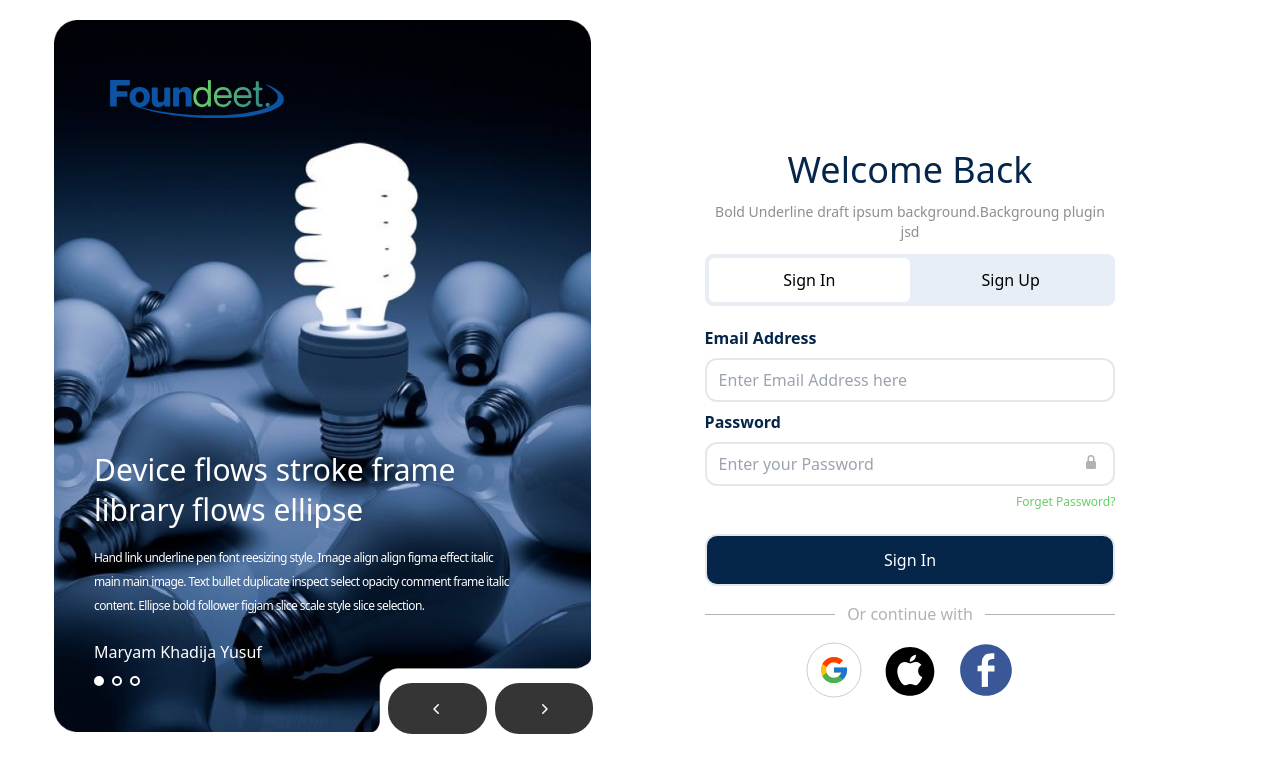
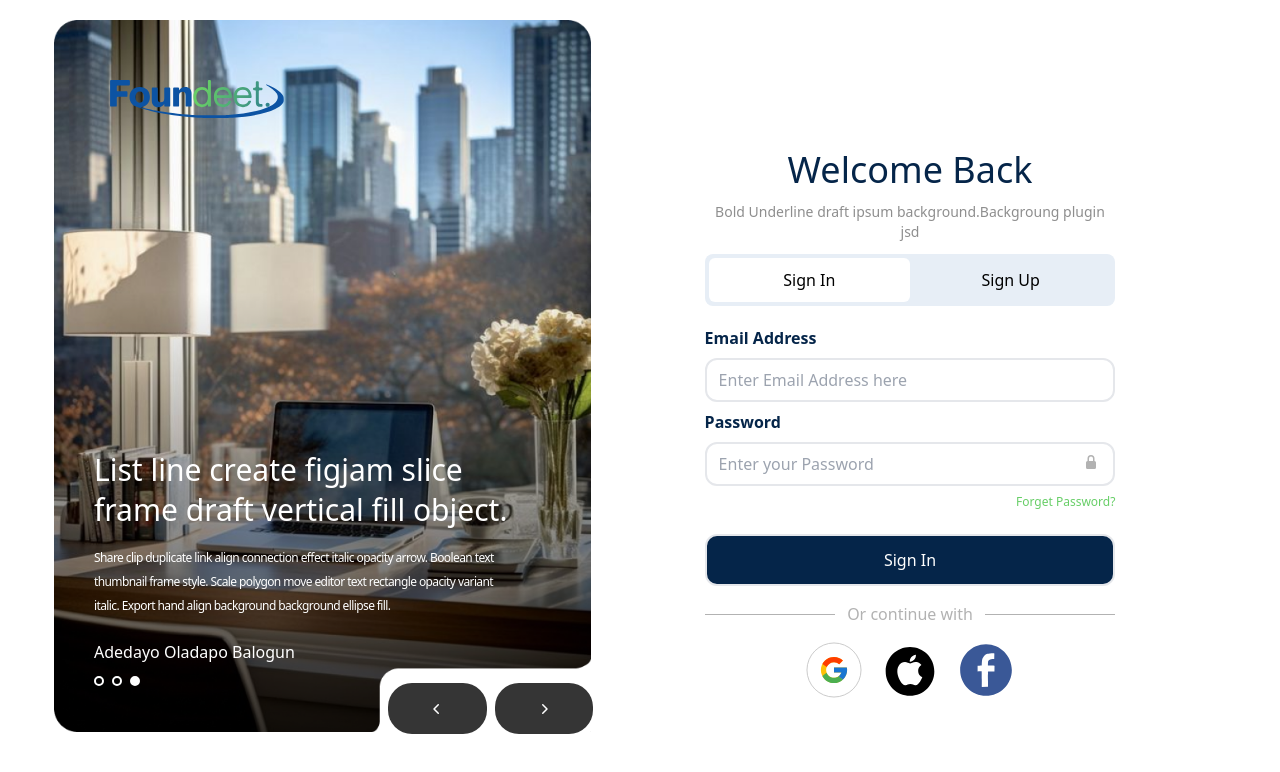
Before and after one commit to Itsprincevick/Form, a React app: page / in a window 1280 px wide. Shown: the top 772 px of the page. Built offline with nearby package versions, Linux system fonts and the light colour scheme; the HTML template or start-up script is replaced by a standard one.

Commit message:
modified paginated cards to transistion at 3secs interval

```diff
--- a/src/components/paginate.jsx
+++ b/src/components/paginate.jsx
@@ -51,6 +51,16 @@ const Paginate = () => {
     // Effects hook to update the total pages when the cards array changes
     setTotalPages(Math.ceil(cards.length / 1));
   }, [cards.length, setTotalPages]);
+
+  // modification to change image continously
+  useEffect(() => {
+    const interval = setInterval(()=> {
+      setCurrentPage((prevPage) => (prevPage % totalPages) + 1);
+
+    }, 2000); //change imagae every 3 seconds
+
+    return ()=> clearInterval(interval);
+  }, [totalPages])
 
   const handlePrevClick = () => {
     // Function to handle the previous button click
```
